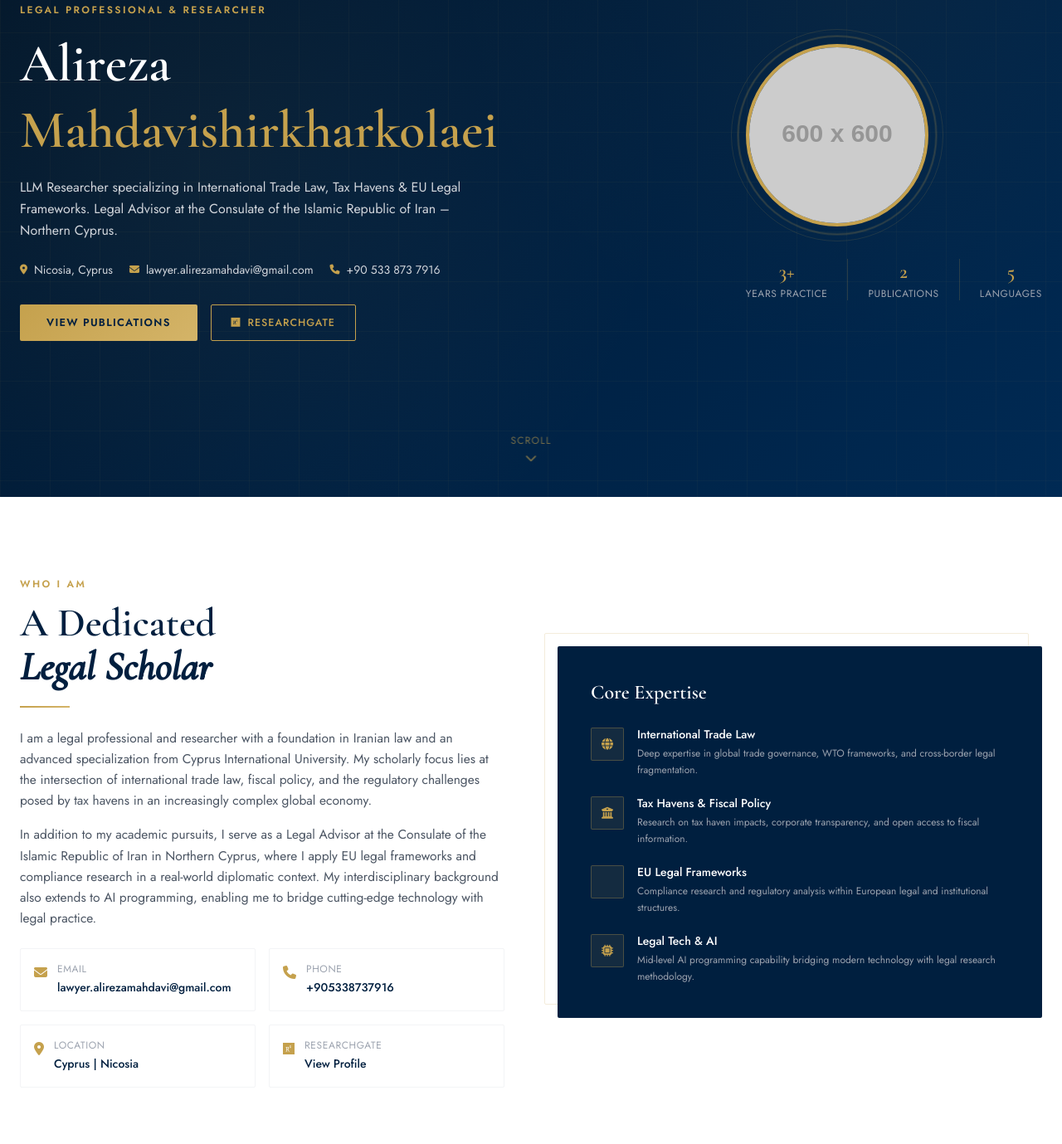
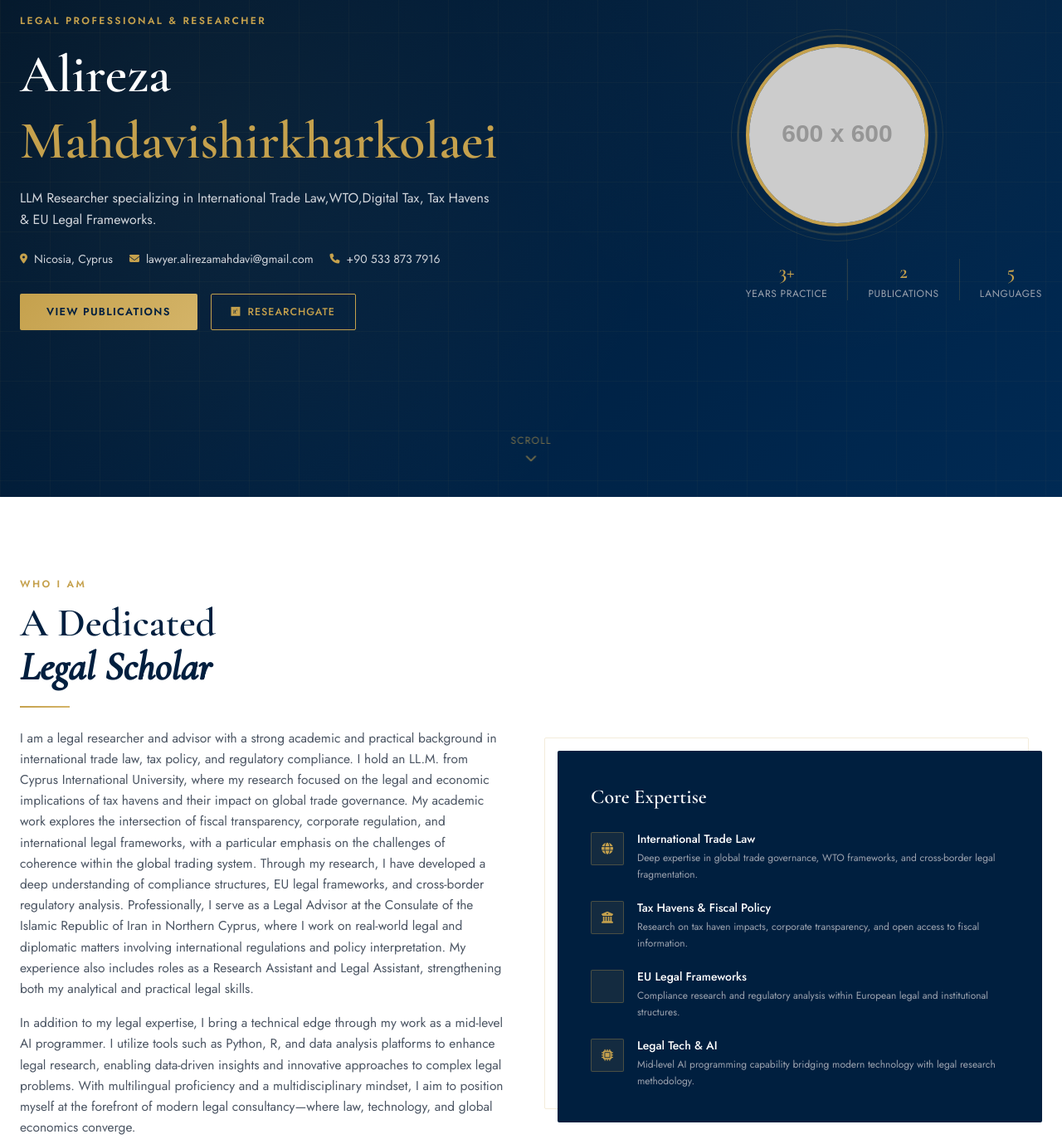
Before and after one commit to AlirezaMahdavishirkharkolaei/alirezamahdavishirkharkolaei.github.io, a plain HTML site: page index.html in a window 1280 px wide. Shown: the part 201-1580 px from the top of the page at 83% size. Drawn offline with nearby package versions, Linux system fonts and the light colour scheme; placeholder pictures from the web are drawn by us; some icons are missing.

Commit message:
Update index.html

```diff
--- a/index.html
+++ b/index.html
@@ -438,8 +438,7 @@
         </h1>
 
         <p class="text-gray-300 leading-relaxed mb-6 max-w-xl opacity-0" style="font-size:1rem; animation: fadeInUp 0.7s 0.6s forwards;">
-          LLM Researcher specializing in International Trade Law, Tax Havens &amp; EU Legal Frameworks.
-          Legal Advisor at the Consulate of the Islamic Republic of Iran – Northern Cyprus.
+          LLM Researcher specializing in International Trade Law,WTO,Digital Tax, Tax Havens &amp; EU Legal Frameworks.
         </p>
 
         <!-- Meta info -->
@@ -515,15 +514,13 @@
         <h2 class="section-title mb-5">A Dedicated<br /><em>Legal Scholar</em></h2>
         <span class="gold-rule mb-6 block"></span>
         <p class="text-gray-600 leading-relaxed mb-4" style="font-size:0.97rem;">
-          I am a legal professional and researcher with a foundation in Iranian law and an advanced specialization
-          from Cyprus International University. My scholarly focus lies at the intersection of international trade law,
-          fiscal policy, and the regulatory challenges posed by tax havens in an increasingly complex global economy.
+          I am a legal researcher and advisor with a strong academic and practical background in international trade law, tax policy, and regulatory compliance. I hold an LL.M. from Cyprus International University, where my research focused on the legal and economic implications of tax havens and their impact on global trade governance.
+My academic work explores the intersection of fiscal transparency, corporate regulation, and international legal frameworks, with a particular emphasis on the challenges of coherence within the global trading system. Through my research, I have developed a deep understanding of compliance structures, EU legal frameworks, and cross-border regulatory analysis.
+Professionally, I serve as a Legal Advisor at the Consulate of the Islamic Republic of Iran in Northern Cyprus, where I work on real-world legal and diplomatic matters involving international regulations and policy interpretation. My experience also includes roles as a Research Assistant and Legal Assistant, strengthening both my analytical and practical legal skills.
         </p>
         <p class="text-gray-600 leading-relaxed mb-6" style="font-size:0.97rem;">
-          In addition to my academic pursuits, I serve as a Legal Advisor at the Consulate of the Islamic Republic
-          of Iran in Northern Cyprus, where I apply EU legal frameworks and compliance research in a real-world
-          diplomatic context. My interdisciplinary background also extends to AI programming, enabling me to bridge
-          cutting-edge technology with legal practice.
+          In addition to my legal expertise, I bring a technical edge through my work as a mid-level AI programmer. I utilize tools such as Python, R, and data analysis platforms to enhance legal research, enabling data-driven insights and innovative approaches to complex legal problems.
+With multilingual proficiency and a multidisciplinary mindset, I aim to position myself at the forefront of modern legal consultancy—where law, technology, and global economics converge.
         </p>
 
         <!-- Contact quick-links -->
@@ -968,7 +965,7 @@
 
 <!-- ═══════════════════════════════════════════════
      REFERENCES
-═══════════════════════════════════════════════ -->
+═══════════════════════════════════════════════
 <section id="references" class="py-24 bg-navy">
   <div class="max-w-7xl mx-auto px-6">
     <div class="text-center mb-16 fade-up">
@@ -1027,7 +1024,7 @@
     </div>
   </div>
 </section>
-
+-->
 
 <!-- ═══════════════════════════════════════════════
      CONTACT
```
